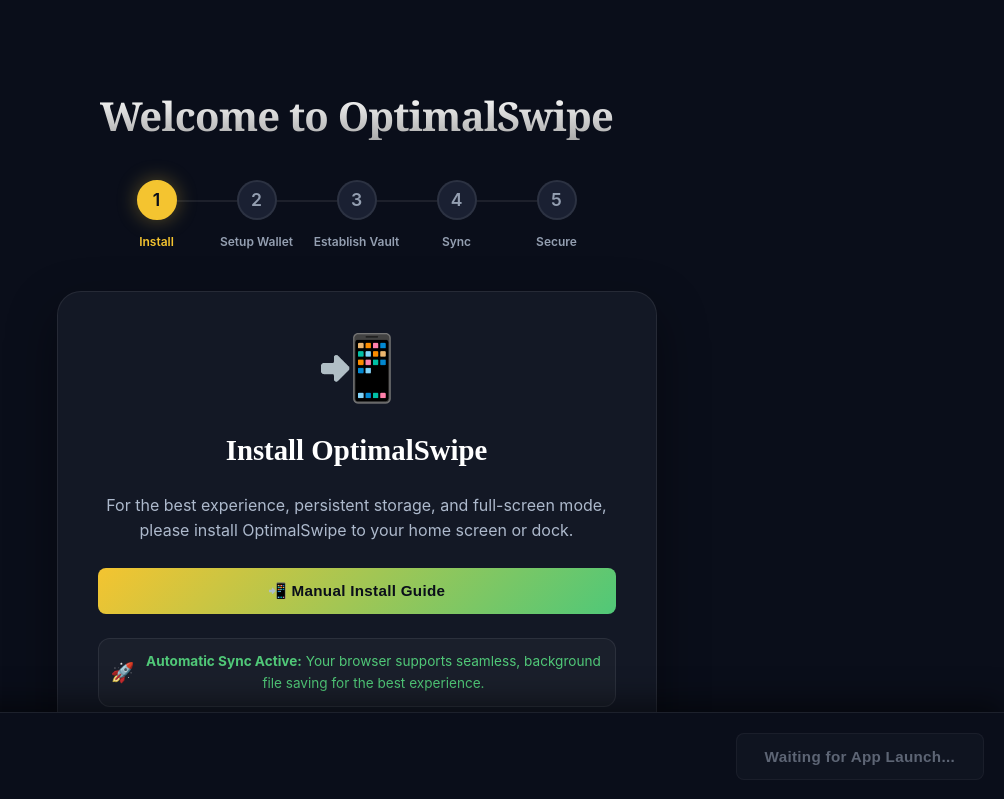
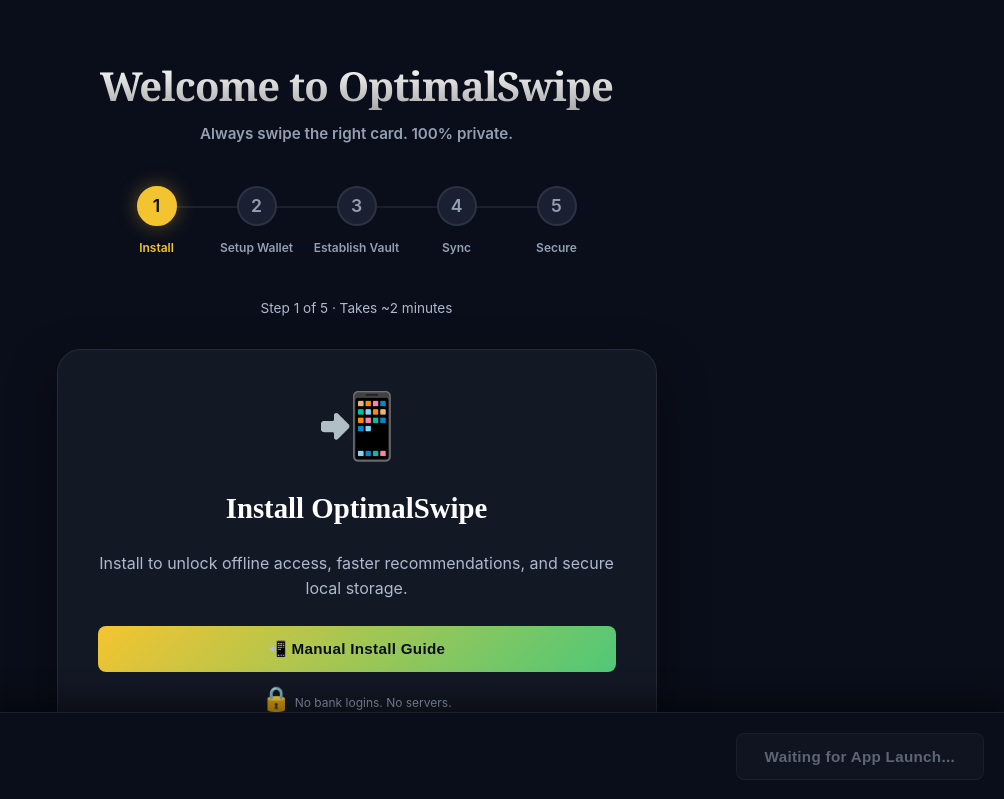
Before and after one commit to KarthikKadambi/OptimalSwipe, a website built with Vite: page index.html in a window 1280 px wide. Shown: the top 799 px of the page, without its empty margins (276-1280 px from the left). Built offline with nearby package versions, Linux system fonts and the light colour scheme.

Commit message:
fix: Onboarding fixes

```diff
--- a/dev-dist/sw.js
+++ b/dev-dist/sw.js
@@ -67,9 +67,7 @@ if (!self.define) {
     });
   };
 }
-
-define(['./workbox-5a5d9309'], (function (workbox) {
-  'use strict';
+define(['./workbox-5a5d9309'], (function (workbox) { 'use strict';
 
   self.skipWaiting();
   workbox.clientsClaim();
@@ -84,7 +82,7 @@ define(['./workbox-5a5d9309'], (function (workbox) {
     "revision": "3ca0b8505b4bec776b69afdba2768812"
   }, {
     "url": "index.html",
-    "revision": "0.bpklmmvlh4g"
+    "revision": "0.s2kug7ku86"
   }], {});
   workbox.cleanupOutdatedCaches();
   workbox.registerRoute(new workbox.NavigationRoute(workbox.createHandlerBoundToURL("index.html"), {
--- a/index.html
+++ b/index.html
@@ -53,7 +53,7 @@
 
         .onboarding-header {
             text-align: center;
-            margin-top: 60px;
+            margin-top: 30px;
         }
 
         .onboarding-header h1 {
@@ -218,6 +218,7 @@
     <div class="container">
         <header>
             <h1>OptimalSwipe</h1>
+            <p class="hook" style="margin:4px 0 8px; color:var(--text-muted,#6b7280); font-size:0.95rem; font-weight:600;">Always swipe the right card. 100% private.</p>
             <div
                 style="display: flex; align-items: center; justify-content: space-between; flex-wrap: wrap; gap: 16px;">
                 <p class="tagline">SMART CARD RECOMMENDATIONS</p>
--- a/src/main.js
+++ b/src/main.js
@@ -1153,6 +1153,7 @@ async function showOnboarding() {
         <div class="onboarding-content">
             <div class="onboarding-header">
                 <h1>Welcome to OptimalSwipe</h1>
+                <p class="hook" style="margin:4px 0 8px; color:var(--text-muted,#6b7280); font-size:0.95rem; font-weight:600;">Always swipe the right card. 100% private.</p>
                 <div class="onboarding-stepper">
                     <div class="step-indicator active" data-step="1">
                         <div class="dot">1</div>
@@ -1177,6 +1178,7 @@ async function showOnboarding() {
                         <span>Secure</span>
                     </div>
                 </div>
+                <div id="onboardingStepCaption" style="font-size:0.85rem;color:var(--text-secondary);margin-top:8px;text-align:center;">Step ${currentStep} of ${isMobile ? 3 : 5} · Takes ~2 minutes</div>
             </div>
 
             <!-- Step 1: PWA Installation -->
@@ -1185,13 +1187,16 @@ async function showOnboarding() {
                     <span class="icon-large">📲</span>
                     <h2>Install OptimalSwipe</h2>
                     <p style="color: var(--text-secondary); margin-bottom: 24px; text-align: center;">
-                        For the best experience, persistent storage, and full-screen mode, please install OptimalSwipe to your home screen or dock.
+                        Install to unlock offline access, faster recommendations, and secure local storage.
                     </p>
 
                     <div id="onboardingInstallArea" style="width: 100%; margin-bottom: 24px;">
                         <button id="onboardingInstallBtn" class="btn" style="width: 100%;">
                             📲 Install App
                         </button>
+                        <div style="font-size: 0.75rem; color: var(--text-muted); margin-top: 8px; text-align: center;">
+                            <span class="icon">🔒</span> No bank logins. No servers.</span>
+                        </div>
                     </div>
 
                     <div id="onboardingBrowserAdvice" style="margin-bottom: 24px; padding: 12px; border-radius: 12px; background: rgba(255,255,255,0.03); border: 1px solid var(--border); width: 100%; font-size: 0.85rem;">
@@ -1353,6 +1358,15 @@ async function showOnboarding() {
             ind.classList.toggle('completed', stepNum < currentStep);
         });
 
+        // Update caption under the stepper (e.g., "Step 1 of 5 · Takes ~2 minutes")
+        try {
+            const totalSteps = overlay.querySelectorAll('.step-indicator').length || 1;
+            const captionEl = overlay.querySelector('#onboardingStepCaption');
+            if (captionEl) captionEl.textContent = `Step ${currentStep} of ${totalSteps} · Takes ~2 minutes`;
+        } catch (e) {
+            console.debug('Failed to update onboarding step caption', e);
+        }
+
         // Update footer buttons
         const prevBtn = document.getElementById('prevStep');
         const nextBtn = document.getElementById('nextStep');
@@ -2106,16 +2120,16 @@ function showSafariInstallGuide() {
         right: 0;
         background: #1a2032;
         padding: 32px 24px 64px 24px;
-        border - radius: 24px 24px 0 0;
-        z - index: 100000;
-        box - shadow: 0 - 10px 40px rgba(0, 0, 0, 0.5);
-        animation: slideUp 0.4s cubic - bezier(0.4, 0, 0.2, 1);
-        text - align: center;
-        border - top: 2px solid var(--accent - gold);
-        `;
+        border-radius: 24px 24px 0 0;
+        z-index: 100000;
+        box-shadow: 0 -10px 40px rgba(0, 0, 0, 0.5);
+        animation: slideUp 0.4s cubic-bezier(0.4, 0, 0.2, 1);
+        text-align: center;
+        border-top: 2px solid var(--accent-gold);
+    `;
 
     const instruction1 = isIos
-        ? `Tap the < strong > Share</strong > button < span style = "font-size: 1.2rem; vertical-align: middle;" >⎋</span > in Safari's bottom toolbar.`
+        ? `Tap the <strong>Share</strong> button <span style="font-size: 1.2rem; vertical-align: middle;">⎋</span> in Safari's bottom toolbar.`
         : `Tap the <strong>Share</strong> button <span style="font-size: 1.2rem; vertical-align: middle;">⎋</span> (top right) or go to <strong>File</strong> in the menu bar.`;
 
     const instruction2 = isIos
@@ -2127,7 +2141,7 @@ function showSafariInstallGuide() {
             <div style="font-size: 2.5rem; margin-bottom: 16px;">📲</div>
             <h2 style="font-family: 'Playfair Display', serif; color: var(--accent-gold); margin-bottom: 12px;">Install OptimalSwipe</h2>
             <p style="color: var(--text-secondary); font-size: 0.95rem; line-height: 1.6;">
-                For the best experience, install OptimalSwipe to your ${isIos ? 'home screen' : 'dock'}. This enables full-screen mode and persistent storage.
+                Install OptimalSwipe to your ${isIos ? 'home screen' : 'dock'} to unlock offline access, faster recommendations, and secure local storage. This enables full-screen mode and persistent storage.
             </p>
         </div>
 
--- a/src/style.css
+++ b/src/style.css
@@ -1106,7 +1106,7 @@ small {
 
 .onboarding-header {
     text-align: center;
-    margin-bottom: 40px;
+    margin-bottom: 30px;
     min-height: 120px;
     /* Reserve space for h1 + tagline */
 }
```
Lines whose indentation alone changed are shown as unchanged.
